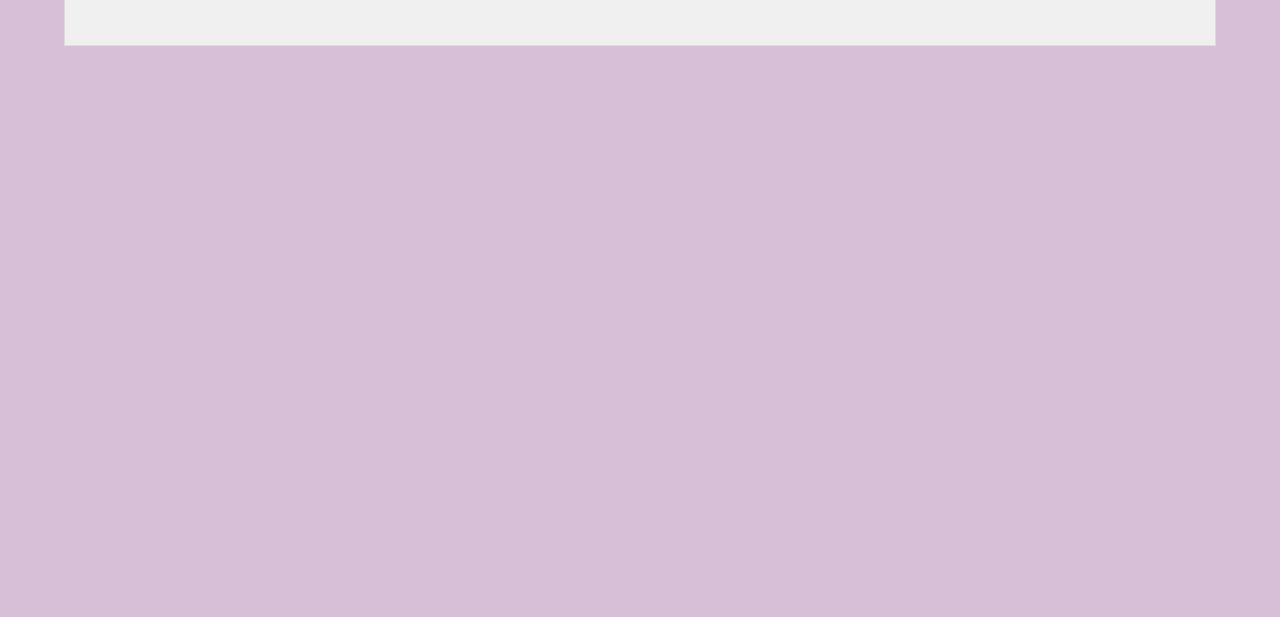
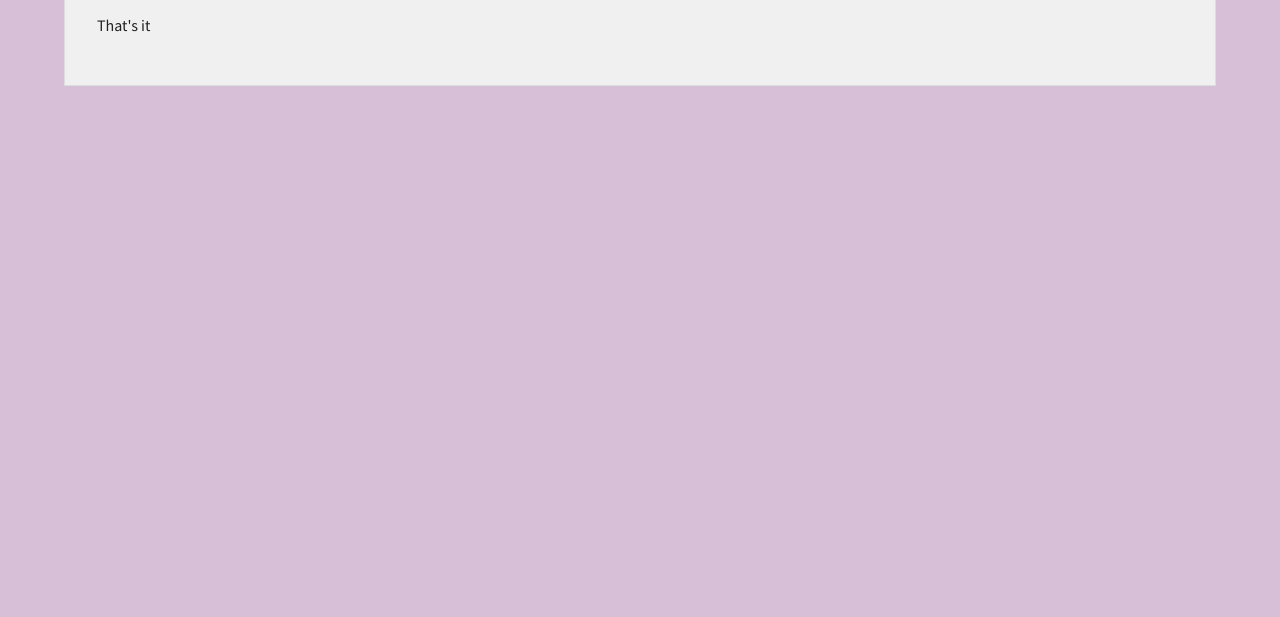
Before and after one commit to caseycc/web1Basic, a plain HTML site: page index.html in a window 1280 px wide. Shown: the part 183-800 px from the top of the page. Drawn offline with Linux system fonts and the light colour scheme.

Commit message:
small change to index just to check the commit on github

```diff
--- a/index.html
+++ b/index.html
@@ -28,6 +28,8 @@
 
 		<p>This is a web project hosted on github. It has a standard repo located at github.com and the content of each file can be viewed there. Because it's a website, it is also possible to view it as such at github.io</p>
 
+		<p>That's it</p>
+
 	</div><!-- end container -->
 
 </body>
```
